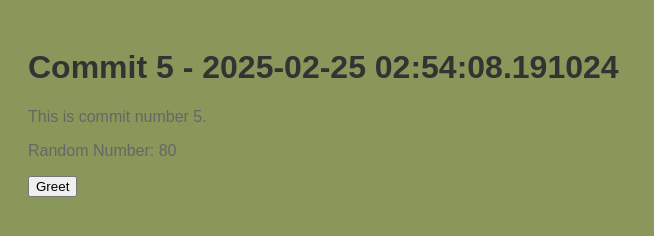
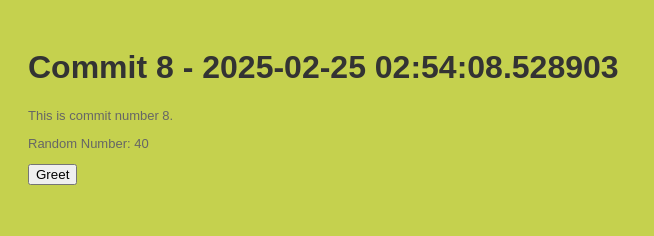
Before and after one commit to legbald0d/myrep-repo-20250225025401, a plain HTML site: page index.html in a window 1280 px wide. Shown: the whole page, without its empty margins (0-654 px from the left). Drawn offline with Linux system fonts and the light colour scheme.

Commit message:
📝 Commit 8 with HTML, CSS, and JS

```diff
--- a/index.html
+++ b/index.html
@@ -2,13 +2,13 @@
     <!DOCTYPE html>
     <html>
     <head>
-        <title>Commit 5 - 2025-02-25 02:54:08.191024</title>
+        <title>Commit 8 - 2025-02-25 02:54:08.528903</title>
         <link rel="stylesheet" href="style.css">
     </head>
     <body>
-        <h1>Commit 5 - 2025-02-25 02:54:08.191024</h1>
-        <p>This is commit number 5.</p>
-        <p>Random Number: 80</p>
+        <h1>Commit 8 - 2025-02-25 02:54:08.528903</h1>
+        <p>This is commit number 8.</p>
+        <p>Random Number: 40</p>
         <button onclick="greet()">Greet</button>
         <script src="script.js"></script>
     </body>
--- a/script.js
+++ b/script.js
@@ -2,4 +2,4 @@
     function greet() {
         alert('Hello from commit ' + commitNumber + '!');
     }
-    var commitNumber = 5;
+    var commitNumber = 8;
--- a/style.css
+++ b/style.css
@@ -1,7 +1,7 @@
 
     body {
         font-family: Arial, sans-serif;
-        background-color: #8a975b;
+        background-color: #c5d14e;
         padding: 20px;
     }
     h1 {
@@ -9,5 +9,5 @@
     }
     p {
         color: #666;
-        font-size: 16px;
+        font-size: 13px;
     }
```
